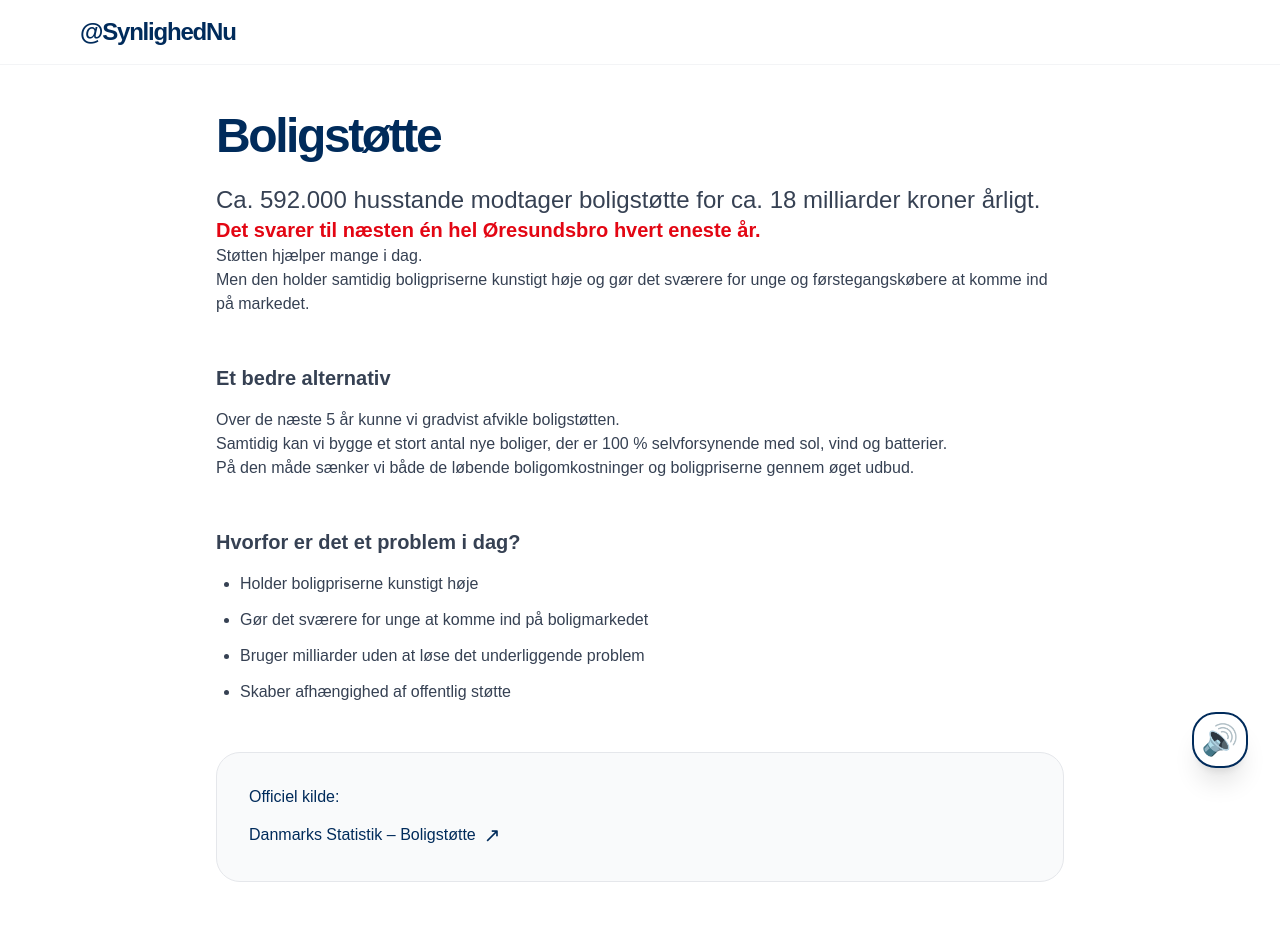
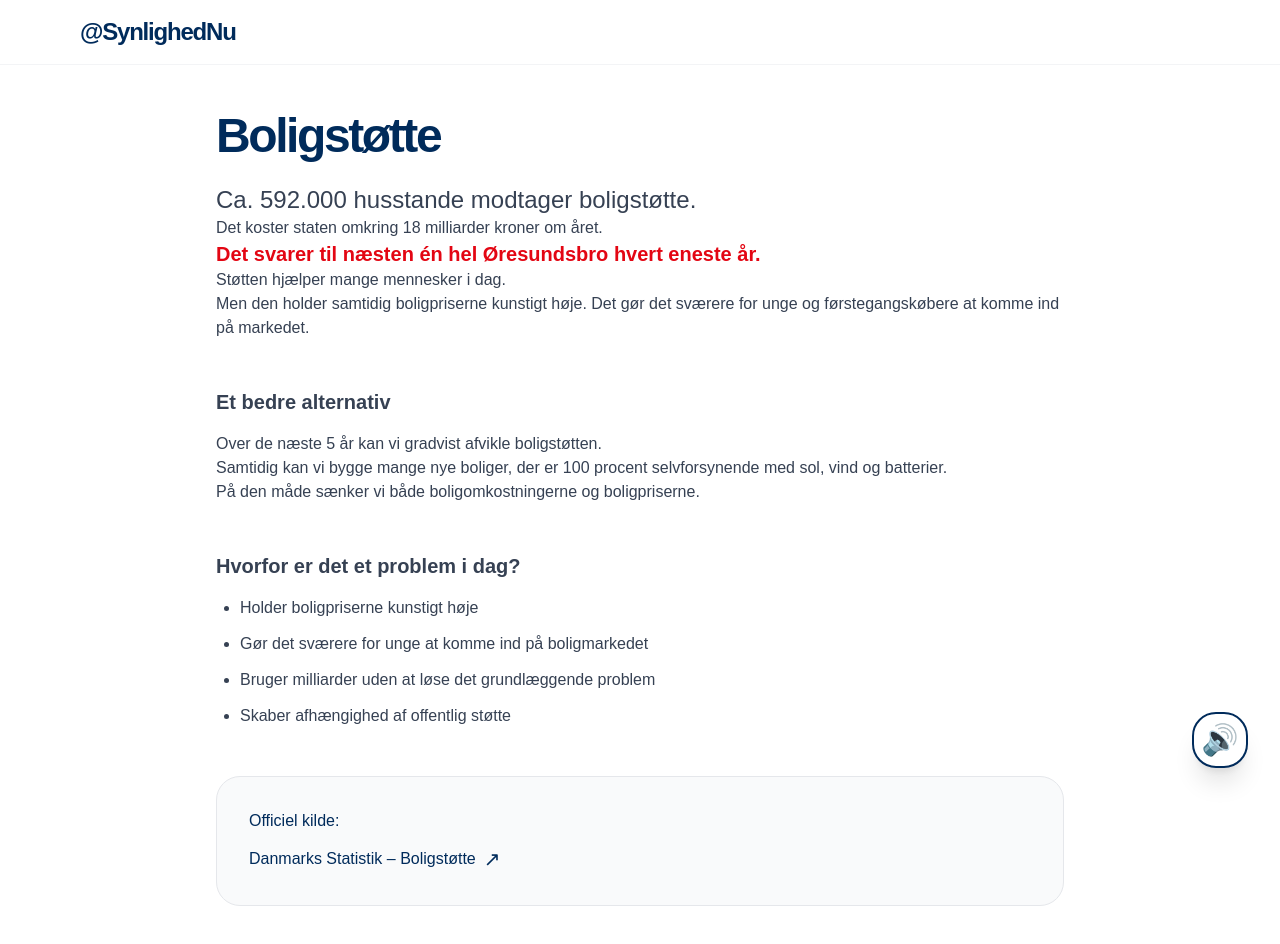
Before and after one commit to synlighed-nu/synlighed-nu-clean, a Next.js app: page /boligstotte in a window 1280 px wide. Shown: the top 944 px of the page. Built offline with nearby package versions, Linux system fonts and the light colour scheme.

Commit message:
Update page.tsx

```diff
--- a/app/boligstotte/page.tsx
+++ b/app/boligstotte/page.tsx
@@ -12,7 +12,10 @@ export default function BoligstottePage() {
 
         <div className="prose prose-lg max-w-none text-gray-700">
           <p className="text-2xl font-medium">
-            Ca. 592.000 husstande modtager boligstøtte for ca. 18 milliarder kroner årligt.
+            Ca. 592.000 husstande modtager boligstøtte.
+          </p>
+          <p>
+            Det koster staten omkring 18 milliarder kroner om året.
           </p>
 
           <p className="text-xl font-semibold text-[#E30613]">
@@ -20,28 +23,29 @@ export default function BoligstottePage() {
           </p>
 
           <p>
-            Støtten hjælper mange i dag.
+            Støtten hjælper mange mennesker i dag.
           </p>
           <p>
-            Men den holder samtidig boligpriserne kunstigt høje og gør det sværere for unge og førstegangskøbere at komme ind på markedet.
+            Men den holder samtidig boligpriserne kunstigt høje.
+            Det gør det sværere for unge og førstegangskøbere at komme ind på markedet.
           </p>
 
           <h3 className="text-xl font-semibold mt-12 mb-4">Et bedre alternativ</h3>
           <p>
-            Over de næste 5 år kunne vi gradvist afvikle boligstøtten.
+            Over de næste 5 år kan vi gradvist afvikle boligstøtten.
           </p>
           <p>
-            Samtidig kan vi bygge et stort antal nye boliger, der er 100 % selvforsynende med sol, vind og batterier.
+            Samtidig kan vi bygge mange nye boliger, der er 100 procent selvforsynende med sol, vind og batterier.
           </p>
           <p>
-            På den måde sænker vi både de løbende boligomkostninger og boligpriserne gennem øget udbud.
+            På den måde sænker vi både boligomkostningerne og boligpriserne.
           </p>
 
           <h3 className="text-xl font-semibold mt-12 mb-4">Hvorfor er det et problem i dag?</h3>
           <ul className="list-disc pl-6 space-y-3">
             <li>Holder boligpriserne kunstigt høje</li>
             <li>Gør det sværere for unge at komme ind på boligmarkedet</li>
-            <li>Bruger milliarder uden at løse det underliggende problem</li>
+            <li>Bruger milliarder uden at løse det grundlæggende problem</li>
             <li>Skaber afhængighed af offentlig støtte</li>
           </ul>
         </div>
```
